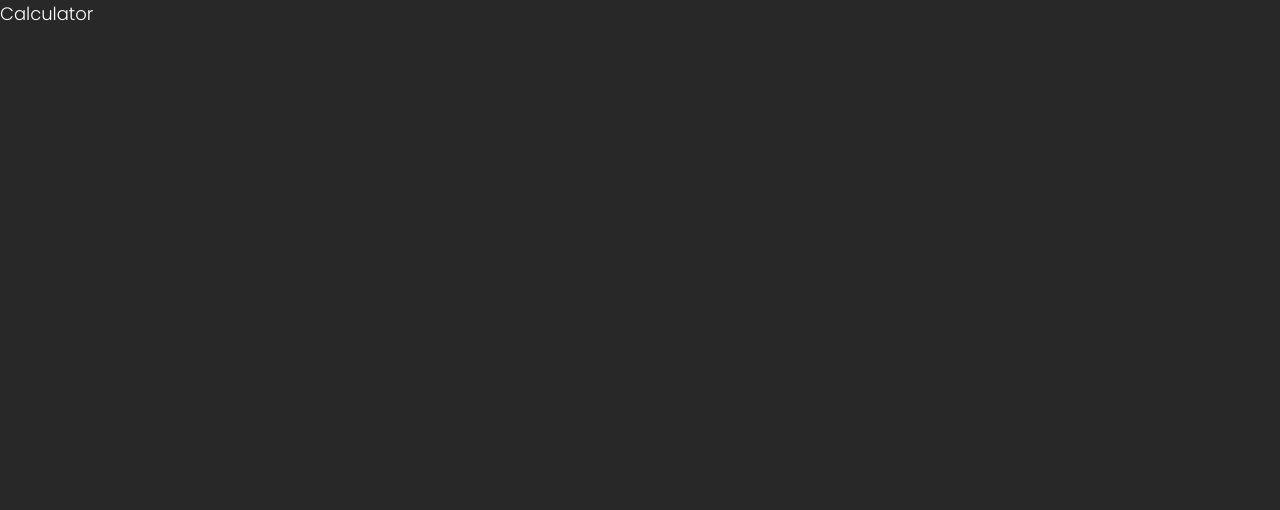
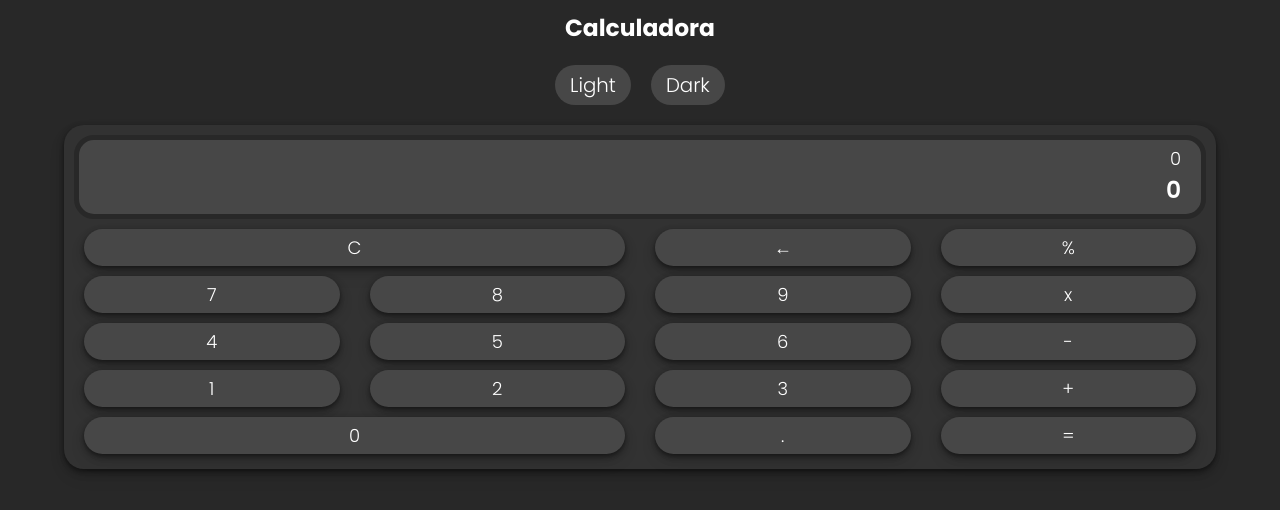
Before and after one commit to jeffreymonjacastro/fullstack-learning, a React (Vite) app in the folder vite-project/: page /calculator in a window 1280 px wide. Shown: the top 510 px of the page. Built offline with nearby package versions, Linux system fonts and the light colour scheme.

Commit message:
Finish calculator design

```diff
--- a/vite-project/src/components/Calculator.tsx
+++ b/vite-project/src/components/Calculator.tsx
@@ -1,7 +1,72 @@
+import { useState } from 'react'
 import '../scss/pages/calculator.scss'
 
 export const Calculator = () => {
+  const [backgroundOne, setBackgroundOne] = useState('#282828')
+  const [backgroundTwo, setBackgroundTwo] = useState('#323232')
+  const [backgroundThree, setBackgroundThree] = useState('#474747')
+  const [textColor, setTextColor] = useState('#ffffff')
+
+  const lightTheme = () => {
+    setBackgroundOne('#ffffff')
+    setBackgroundTwo('#eaeaea')
+    setBackgroundThree('#cacaca')
+    setTextColor('#000000')
+  }
+
+  const darkTheme = () => {
+    setBackgroundOne('#282828')
+    setBackgroundTwo('#323232')
+    setBackgroundThree('#474747')
+    setTextColor('#ffffff')
+  }
+
   return (
-    <div>Calculator </div>
+    <main
+      className='calculator-main'
+      style={{ background: backgroundOne, color: textColor }}>
+      <aside className="calculator-container">
+        <h2> Calculadora </h2>
+        <section className="calculator-theme">
+          <div
+            className="calculator-theme__light"
+            style = {{ background: backgroundThree }}
+            onClick={ lightTheme }
+          >Light</div>
+          <div
+            className="calculator-theme__dark"
+            style = {{ background: backgroundThree }}
+            onClick={ darkTheme }
+          >Dark</div>
+        </section>
+
+        <section
+          className="calculator-calculadora"
+          style = {{ background: backgroundTwo }}>
+          <div className="calculator-screen" style = {{ background: backgroundThree, borderColor: backgroundOne }}>
+            <p className="calculator-screen__operation">0</p>
+            <p className="calculator-screen__result">0</p>
+          </div>
+          <div className="calculator-button" style = {{ background: backgroundThree }}>C</div>
+          <div className="calculator-button" style = {{ background: backgroundThree }}>&#x2190;</div>
+          <div className="calculator-button" style = {{ background: backgroundThree }}>%</div>
+          <div className="calculator-button" style = {{ background: backgroundThree }}>7</div>
+          <div className="calculator-button" style = {{ background: backgroundThree }}>8</div>
+          <div className="calculator-button" style = {{ background: backgroundThree }}>9</div>
+          <div className="calculator-button" style = {{ background: backgroundThree }}>x</div>
+          <div className="calculator-button" style = {{ background: backgroundThree }}>4</div>
+          <div className="calculator-button" style = {{ background: backgroundThree }}>5</div>
+          <div className="calculator-button" style = {{ background: backgroundThree }}>6</div>
+          <div className="calculator-button" style = {{ background: backgroundThree }}>-</div>
+          <div className="calculator-button" style = {{ background: backgroundThree }}>1</div>
+          <div className="calculator-button" style = {{ background: backgroundThree }}>2</div>
+          <div className="calculator-button" style = {{ background: backgroundThree }}>3</div>
+          <div className="calculator-button" style = {{ background: backgroundThree }}>+</div>
+          <div className="calculator-button" style = {{ background: backgroundThree }}>0</div>
+          <div className="calculator-button" style = {{ background: backgroundThree }}>.</div>
+          <div className="calculator-button" style = {{ background: backgroundThree }}>=</div>
+        </section>
+      </aside>
+    </main>
   )
 }
--- a/vite-project/src/scss/abstracts/_variables.scss
+++ b/vite-project/src/scss/abstracts/_variables.scss
@@ -4,13 +4,14 @@
   // fonts
   --font-poppins: 'Poppins', sans-serif;
 
-  // colors
+  // dark-colors
   --bgcolor-1: #282828;
   --bgcolor-2: #323232;
   --bgcolor-3: #474747;
   --bgcolor-4: #626262;
   --bgcolor-5: #7c7c7c;
   --textcolor: #fff;
+
   --font-size: 18px;
   --color-warning: #a50000;
 }
--- a/vite-project/src/scss/pages/calculator.scss
+++ b/vite-project/src/scss/pages/calculator.scss
@@ -0,0 +1,108 @@
+.calculator {
+  &-main {
+    width: 100vw;
+    height: 10q0vh;
+    display: flex;
+    justify-content: center;
+    align-items: center;
+  }
+
+  &-container {
+    width: 90vw;
+    text-align: center;
+
+    h2 {
+      font-size: 1.3em;
+      margin-bottom: 20px;
+      margin-top: 10px;
+    }
+  }
+
+  &-theme {
+    display: flex;
+    justify-content: center;
+    align-items: center;
+    margin-bottom: 20px;
+
+    &__light, &__dark {
+      background-color: var(--bgcolor-3);
+      cursor: pointer;
+      font-size: 1.1em;
+      padding: 5px 15px;
+      border-radius: 25px;
+      margin: 0 10px;
+    }
+  }
+
+  &-calculadora {
+    background-color: var(--bgcolor-2);
+    width: 100%;
+    height: 100%;
+    border-radius: 20px;
+    padding: 10px;
+    padding-bottom: 15px;
+    box-shadow: 0 2px 4px rgba(0, 0, 0, 0.4),
+                0 4px 8px rgba(0, 0, 0, 0.2),
+                0 8px 16px rgba(0, 0, 0, 0.1);
+    display: grid;
+    grid-template-columns: repeat(4, 1fr);
+    grid-template-rows: repeat(7, 1fr);
+    gap: 10px;
+
+    & div:nth-child(1) {
+      grid-column: 1 / 5;
+      grid-row: 1 / 3;
+    }
+
+    & div:nth-child(2), & div:nth-child(17) {
+      grid-column: 1 / 3;
+    }
+  }
+
+  &-screen {
+    border: 5px solid var(--bgcolor-1);
+    text-align: right;
+    background-color: var(--bgcolor-3);
+    padding: 5px 20px;
+    border-radius: 20px;
+
+    &__result {
+      font-size: 1.3em;
+      font-weight: 600;
+    }
+
+    &__operation {
+      font-size: 1em;
+    }
+  }
+
+  &-button {
+    background-color: var(--bgcolor-3);
+    cursor: pointer;
+    padding: 5px 15px;
+    border-radius: 25px;
+    margin: 0 10px;
+    box-shadow: 0 2px 4px rgba(0, 0, 0, 0.4),
+                0 4px 8px rgba(0, 0, 0, 0.2),
+                0 8px 16px rgba(0, 0, 0, 0.1);
+
+    transition: transform 0.1s, box-shadow 0.2s;
+    /* Añadimos transiciones para suavizar los cambios */
+
+    /* Estilos cuando se hace clic en el botón */
+    &:active {
+      transform: scale(0.95);
+      box-shadow: 0 1px 2px rgba(0, 0, 0, 0.2),
+                  0 2px 4px rgba(0, 0, 0, 0.1),
+                  0 4px 8px rgba(0, 0, 0, 0.05);
+    }
+
+    /* Estilos cuando el botón está enfocado */
+    &:focus {
+      outline: none;
+      box-shadow: 0 2px 4px rgba(0, 0, 0, 0.6),
+                  0 4px 8px rgba(0, 0, 0, 0.4),
+                  0 8px 16px rgba(0, 0, 0, 0.3);
+    }
+  }
+}
```
